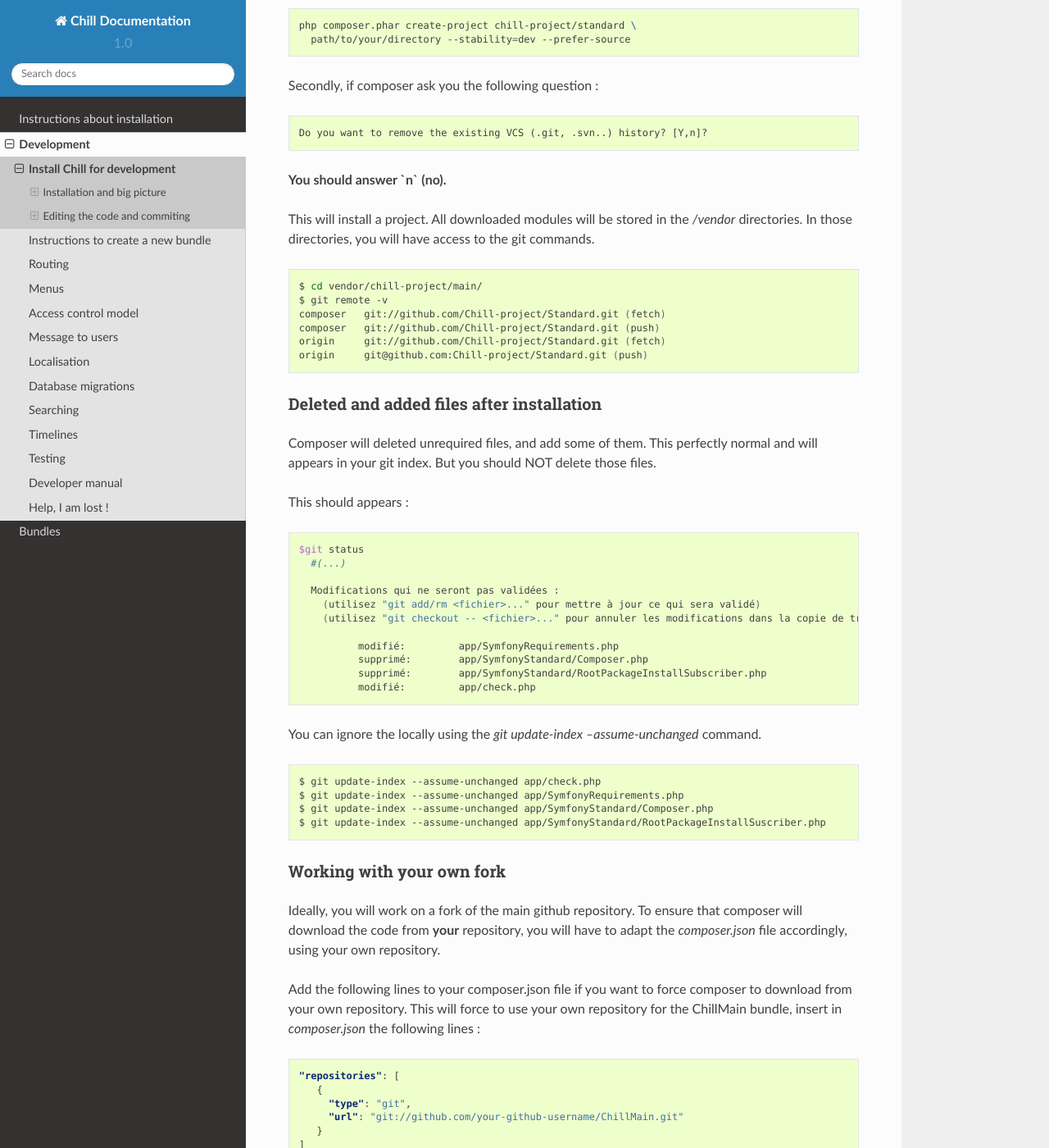
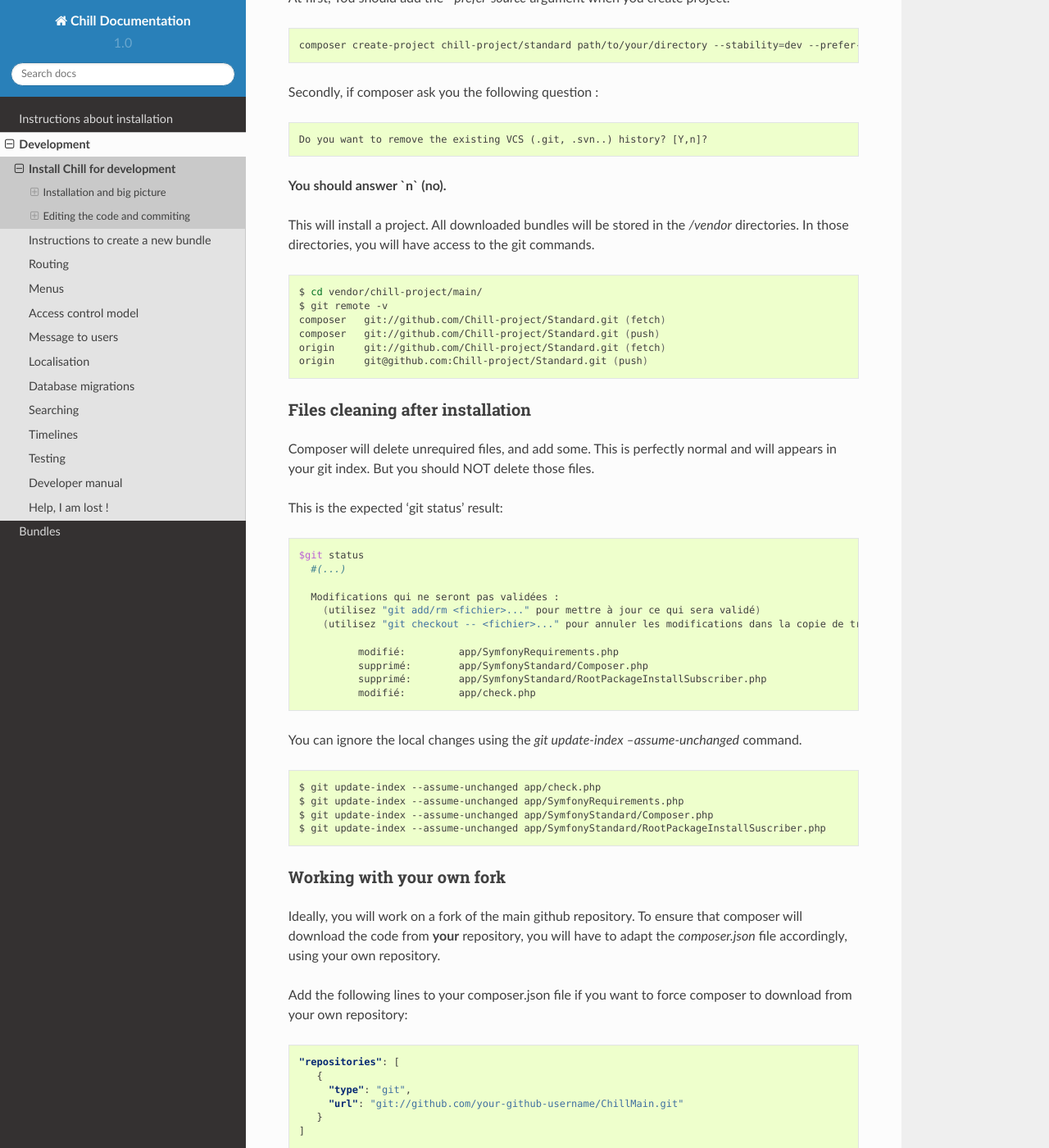
Before and after one commit to Chill-project/Documentation, a Sphinx documentation site: the page built from source/development/installation.rst, in a window 1280 px wide and 1400 px high, scrolled down 470 px. Shown: the whole window at 82% size. Built offline with Sphinx 7.4.7 and the Read the Docs theme 2.0.0, drawn with Linux system fonts in a browser that asks for light colours; some of the changed text lies outside the part shown.

Commit message:
small changes in install

```diff
--- a/source/development/installation.rst
+++ b/source/development/installation.rst
@@ -13,10 +13,10 @@
 
 Installation for development should let you able to have an access to the source code, upload the code to our CVS (i.e. `git`_), and working with `composer`_.
 
-As Chill is divided into modules, each module has his own repository.
+As Chill is divided into bundles (the Symfony name for 'modules'), each bundle has his own repository.
 
 Installation and big picture
------------------------------
+----------------------------
 
 At first, you should install Chill as described in the :ref:`basic-installation` section.
 
@@ -26,8 +26,7 @@
 
 .. code-block:: bash
 
-   php composer.phar create-project chill-project/standard \
-     path/to/your/directory --stability=dev --prefer-source
+   composer create-project chill-project/standard path/to/your/directory --stability=dev --prefer-source
 
 Secondly, if composer ask you the following question : ::
 
@@ -35,7 +34,7 @@
 
 **You should answer `n` (no).**
 
-This will install a project. All downloaded modules will be stored in the `/vendor` directories. In those directories, you will have access to the git commands.
+This will install a project. All downloaded bundles will be stored in the `/vendor` directories. In those directories, you will have access to the git commands.
 
 .. code-block:: bash
 
@@ -46,13 +45,13 @@
     origin     git://github.com/Chill-project/Standard.git (fetch)
     origin     git@github.com:Chill-project/Standard.git (push)
 
-Deleted and added files after installation
-^^^^^^^^^^^^^^^^^^^^^^^^^^^^^^^^^^^^^^^^^^
+Files cleaning after installation
+^^^^^^^^^^^^^^^^^^^^^^^^^^^^^^^^^
 
-Composer will deleted unrequired files, and add some of them. This perfectly normal and will appears in your git index. But you should NOT delete those files.
+Composer will delete unrequired files, and add some. This is perfectly normal and will appears in your git index.
+But you should NOT delete those files.
 
-
-This should appears :
+This is the expected 'git status' result:
 
 .. code-block:: bash
 
@@ -68,7 +67,7 @@
 	      supprimé:        app/SymfonyStandard/RootPackageInstallSubscriber.php
 	      modifié:         app/check.php
 
-You can ignore the locally using the `git update-index --assume-unchanged` command.
+You can ignore the local changes using the `git update-index --assume-unchanged` command.
 
 .. code-block:: bash
 
@@ -80,9 +79,10 @@
 Working with your own fork
 ^^^^^^^^^^^^^^^^^^^^^^^^^^
 
-Ideally, you will work on a fork of the main github repository. To ensure that composer will download the code from **your** repository, you will have to adapt the `composer.json` file accordingly, using your own repository.
+Ideally, you will work on a fork of the main github repository.
+To ensure that composer will download the code from **your** repository, you will have to adapt the `composer.json` file accordingly, using your own repository.
 
-Add the following lines to your composer.json file if you want to force composer to download from your own repository. This will force to use your own repository for the ChillMain bundle, insert in `composer.json` the following lines :
+Add the following lines to your composer.json file if you want to force composer to download from your own repository:
 
 .. code-block:: json
 
@@ -102,7 +102,7 @@
 
 You may edit code in the `vendor/path/to/the/bundle` directory.
 
-After your edits, you should commit as usually :
+Once satisfied with your changes, you should commit as usually :
 
 .. code-block:: bash
 
```
Also changed, not shown: source/installation/installation.rst (+16 -12 lines).
